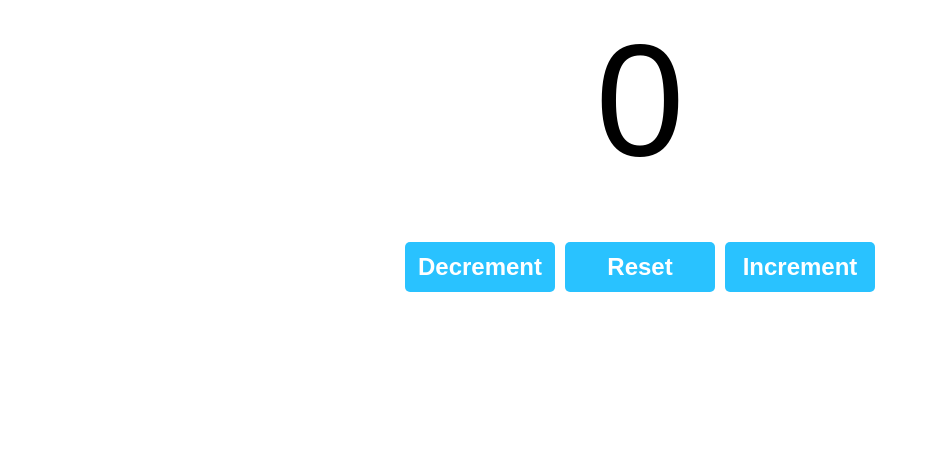
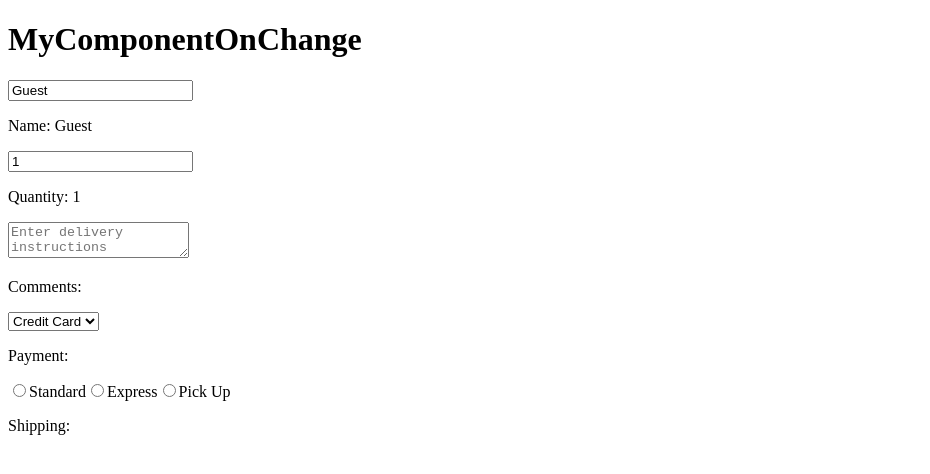
Before and after one commit to mmanasdev/ReactBroCode, a React (Vite) app in the folder my-react-project/: page / in a window 1280 px wide. Shown: the top 474 px of the page, without its empty margins (0-930 px from the left). Built offline with nearby package versions, Linux system fonts and the light colour scheme.

Commit message:
onChange Lesson

```diff
--- /dev/null
+++ b/my-react-project/src/MyComponentOnChange.jsx
@@ -0,0 +1,59 @@
+import React, {useState} from 'react';
+
+function MyComponentOnChange() {
+
+    const [name, setName] = useState('Guest')
+    const [quantity, setQuantity] = useState(1)
+    const [comments, setComments] = useState('')
+    const [payment, setPayment] = useState('')
+    const [shipping, setShipping] = useState('')
+
+    function handleNameChange(e) {
+        setName(e.target.value)
+    }
+
+    function handleQuantityChange(e) {
+        setQuantity(e.target.value)
+    }
+
+    function handleCommentsChange(e) {
+        setComments(e.target.value)
+    }
+
+    function handlePaymentChange(e) {
+        setPayment(e.target.value)
+    }
+    function handleShippingChange(e) {
+        setShipping(e.target.value)
+    }
+
+  return (
+    <div>
+        <h1>MyComponentOnChange</h1>
+        <input value={name} onChange={handleNameChange}/>
+        <p>Name: {name}</p>
+
+        <input value={quantity} onChange={handleQuantityChange} type="number"/>
+        <p>Quantity: {quantity}</p>
+
+        <textarea value={comments} onChange={handleCommentsChange} placeholder="Enter delivery instructions"></textarea>
+        <p>Comments: {comments}</p>
+
+        <select value={payment} onChange={handlePaymentChange}>
+            <option value="Credit Card">Credit Card</option>
+            <option value="Debit Card">Debit Card</option>
+            <option value="Paypal">Paypal</option>
+        </select>
+        <p>Payment: {payment}</p>
+
+        <input type="radio" value="Standard" checked={shipping === "Standard"} onChange={handleShippingChange}/>Standard
+        <input type="radio" value="Express" checked={shipping === "Express"} onChange={handleShippingChange}/>Express
+        <input type="radio" value="Pick Up" checked={shipping === "Pick Up"} onChange={handleShippingChange}/>Pick Up
+
+
+        <p>Shipping: {shipping}</p>
+    </div>
+  );
+}
+
+export default MyComponentOnChange;
--- a/my-react-project/src/MyComponent.jsx
+++ b/my-react-project/src/MyComponentUseState.jsx
@@ -1,6 +1,6 @@
 import React, { useState } from "react";
 
-function MyComponent() {
+function MyComponentUseState() {
 
     const [name , setName] = useState("GUEST");
     const [age, setAge] = useState(0);
@@ -28,4 +28,4 @@ function MyComponent() {
     </div>;
 }
 
-export default MyComponent;
+export default MyComponentUseState;
--- /dev/null
+++ b/my-react-project/src/OnChangeLesson.jsx
@@ -0,0 +1,16 @@
+/*
+onChange = event hamdler used primarily with form elements.
+ex. input, textarea, select, etc.
+Triggers a function every time the value of the element changes.
+*/
+import MyComponentOnChange from "./MyComponentOnChange";
+
+function OnChangeLesson() {
+    return (
+        <div>
+            <MyComponentOnChange/>
+        </div>
+    )
+}
+
+export default OnChangeLesson;
--- a/my-react-project/src/main.jsx
+++ b/my-react-project/src/main.jsx
@@ -8,11 +8,12 @@ import { createRoot } from 'react-dom/client'
 // import ConditionalRenderingLesson from './ConditonalRenderingLesson'// 5. Conditional Rendering Lesson
 // import RenderListLesson from './RenderListLesson'// 6. Render List Lesson
 // import ClickEventLesson from './ClickEventLesson'// 7. Click Event Lesson
-import UseStateLesson from './UseStateLesson'// 8. UseState Lesson
+// import UseStateLesson from './UseStateLesson'// 8. UseState Lesson
+import OnChangeLesson from './OnChangeLesson'// 9. OnChange Lesson
 import './index.css'
 
 createRoot(document.getElementById('root')).render(
   <StrictMode>
-    <UseStateLesson />
+    <OnChangeLesson />
   </StrictMode>,
 )
```
